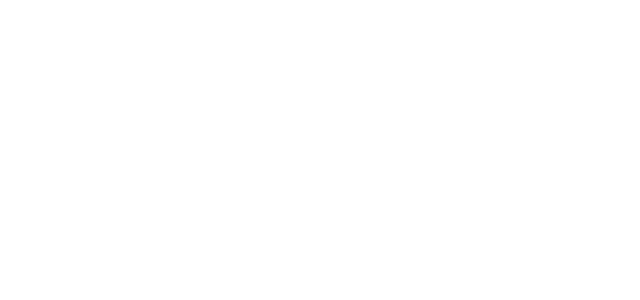
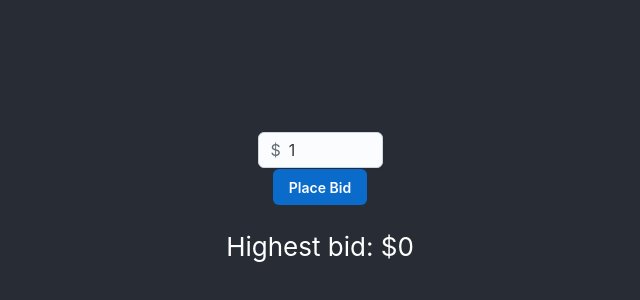
Before and after one commit to julian-irizarry/march-madness-auction, a React (Create React App) app in the folder frontend/: page /game in a window 1280 px wide. Before the commit this address had no page. Shown: the part 190-490 px from the top of the page, without its empty margins (320-960 px from the left). Built offline with nearby package versions, Linux system fonts and the light colour scheme; no server answers.

Commit message:
adding game page

```diff
--- a/frontend/src/App.css
+++ b/frontend/src/App.css
@@ -35,3 +35,4 @@
   to {
     transform: rotate(360deg);
   }
+}
--- a/frontend/src/App.tsx
+++ b/frontend/src/App.tsx
@@ -2,6 +2,7 @@
 import { BrowserRouter as Router, Routes, Route } from 'react-router-dom';
 import HomePage from './HomePage';
 import LobbyPage from './LobbyPage';
+import GamePage from './GamePage';
 
 function App() {
   return (
@@ -9,6 +10,7 @@
       <Routes>
         <Route path="/" element={<HomePage />} />
         <Route path="/lobby" element={<LobbyPage />} />
+        <Route path="/game" element={<GamePage />} />
       </Routes>
     </Router>
   );
--- /dev/null
+++ b/frontend/src/GamePage.tsx
@@ -0,0 +1,11 @@
+import { Typography, Grid} from '@mui/joy';
+
+import App from './bid';
+
+function GamePage() {
+    return (
+        <App/>
+    )
+}
+
+export default GamePage;
--- a/frontend/src/LobbyPage.tsx
+++ b/frontend/src/LobbyPage.tsx
@@ -1,7 +1,7 @@
 import React, { useState, useEffect } from 'react';
 import { Button, Typography, List, ListItem, ListDivider, Card, Chip } from '@mui/joy';
 import { Grid } from '@mui/material';
-import { useLocation } from 'react-router-dom';
+import { useLocation, useNavigate } from 'react-router-dom';
 
 import imageSrc from './march_madness_logo.png';
 import { ReactComponent as CrownIcon } from './icons/crown.svg';
@@ -12,6 +12,8 @@
 }
 
 function LobbyPage() {
+  const navigate = useNavigate();
+
   const location = useLocation();
   const { gameId, isCreator, playerName } = location.state || {};
 
@@ -26,6 +28,10 @@
     };
     return () => ws.close();
   }, []);
+
+  const handleStartGameClick = () => {
+    navigate('/game', {});
+  };
 
   return (
     <Grid container spacing={2} sx={{ display: 'flex', justifyContent: 'center', alignItems: 'center', flexDirection: 'row', minHeight: '100vh' }}>
@@ -86,7 +92,7 @@
 
           <Grid item>
             {
-              isCreator ? <Button>Start Game</Button>
+              isCreator ? <Button onClick={handleStartGameClick}>Start Game</Button>
               : <Typography level="h4">Waiting for the host to start the game...</Typography>
             }
           </Grid>
```
